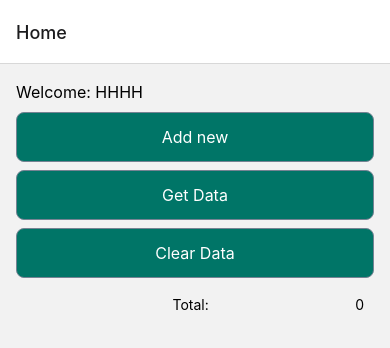
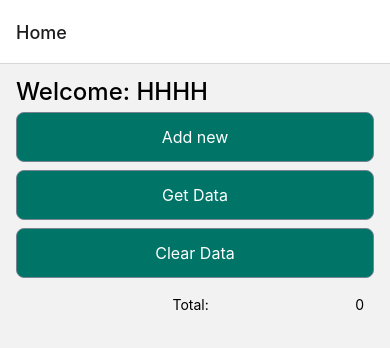
Before and after one commit to prem0406/ExpenseManagement, a React Native app: screen /Login in a window 390 px wide. Shown: the top 348 px of the page. Built offline with nearby package versions, Linux system fonts and the light colour scheme.

Commit message:
update custom text

```diff
--- a/src/components/text.tsx
+++ b/src/components/text.tsx
@@ -33,8 +33,8 @@ export const CustomText = ({children, weight = 'normal', color}: TextProps) => {
 
 const styles = StyleSheet.create({
   textStyle: {
-    fontSize: 16,
-    fontWeight: '400',
+    fontSize: 24,
+    fontWeight: '500',
     lineHeight: 24,
   },
 });
```
